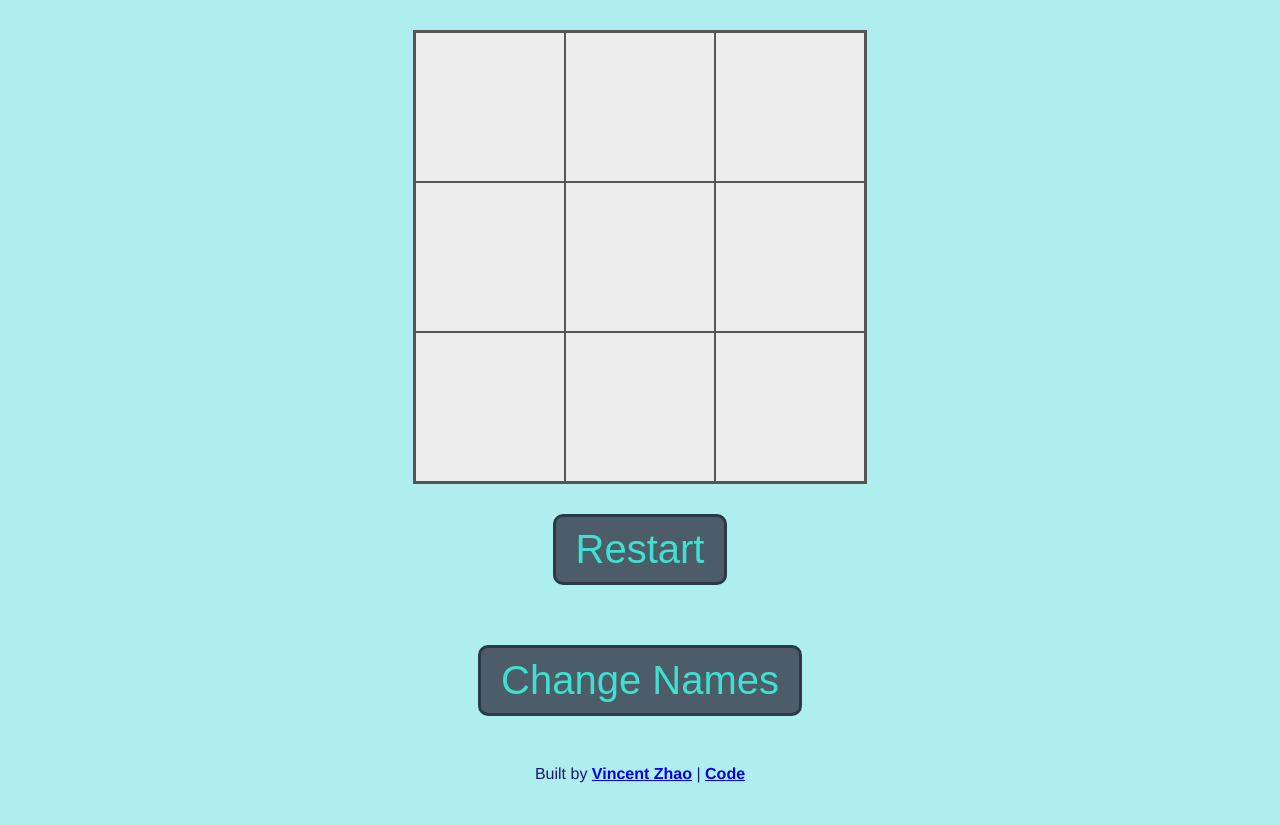
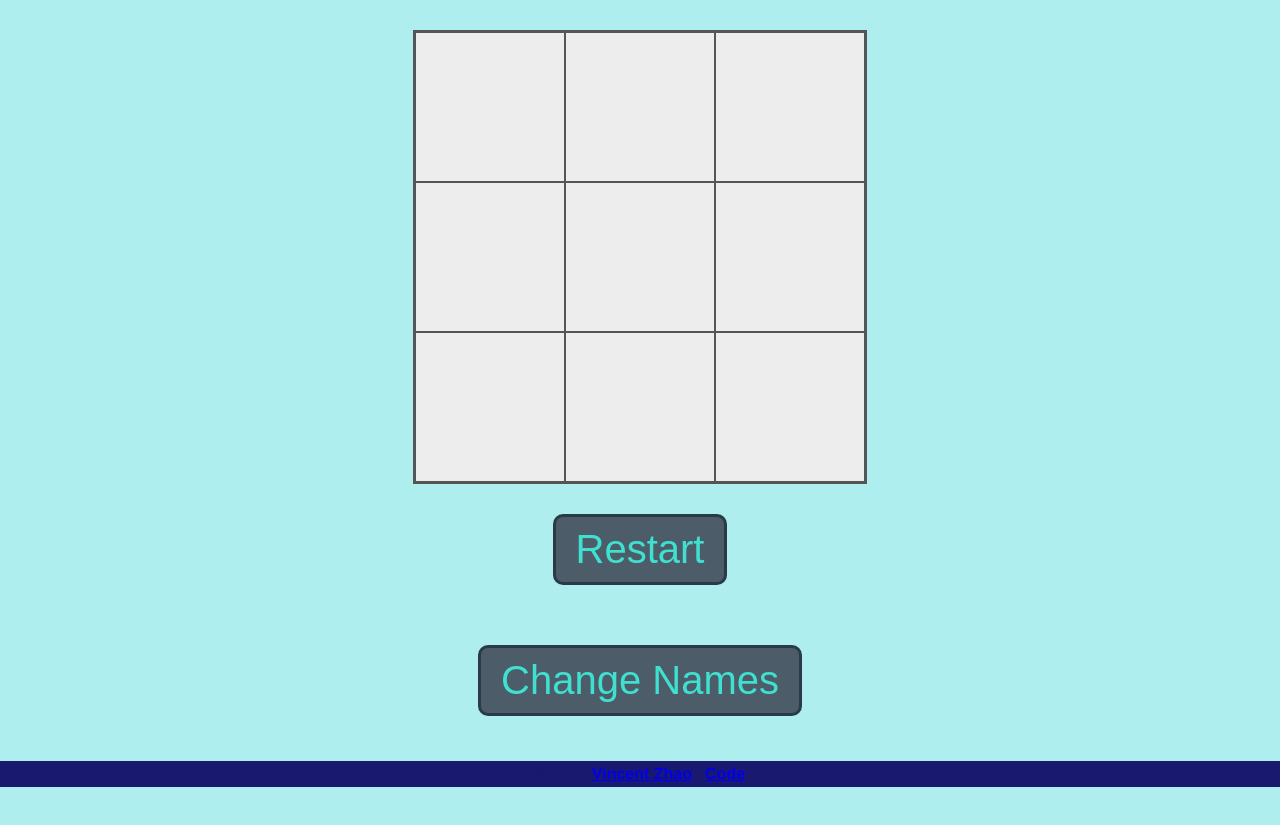
Before and after one commit to VincentZ-42/TicTacToe, a plain HTML site: page index.html in a window 1280 px wide. Shown: the part 261-1086 px from the top of the page. Drawn offline with Linux system fonts and the light colour scheme.

```diff
--- a/style.css
+++ b/style.css
@@ -139,6 +139,7 @@ body {
 .footer {
   text-align: center;
   margin-top: 15px;
+  background-color: var(--header-background-color);
 }
 
 .footer-link {
```
Also changed, not shown: 1 other file.
